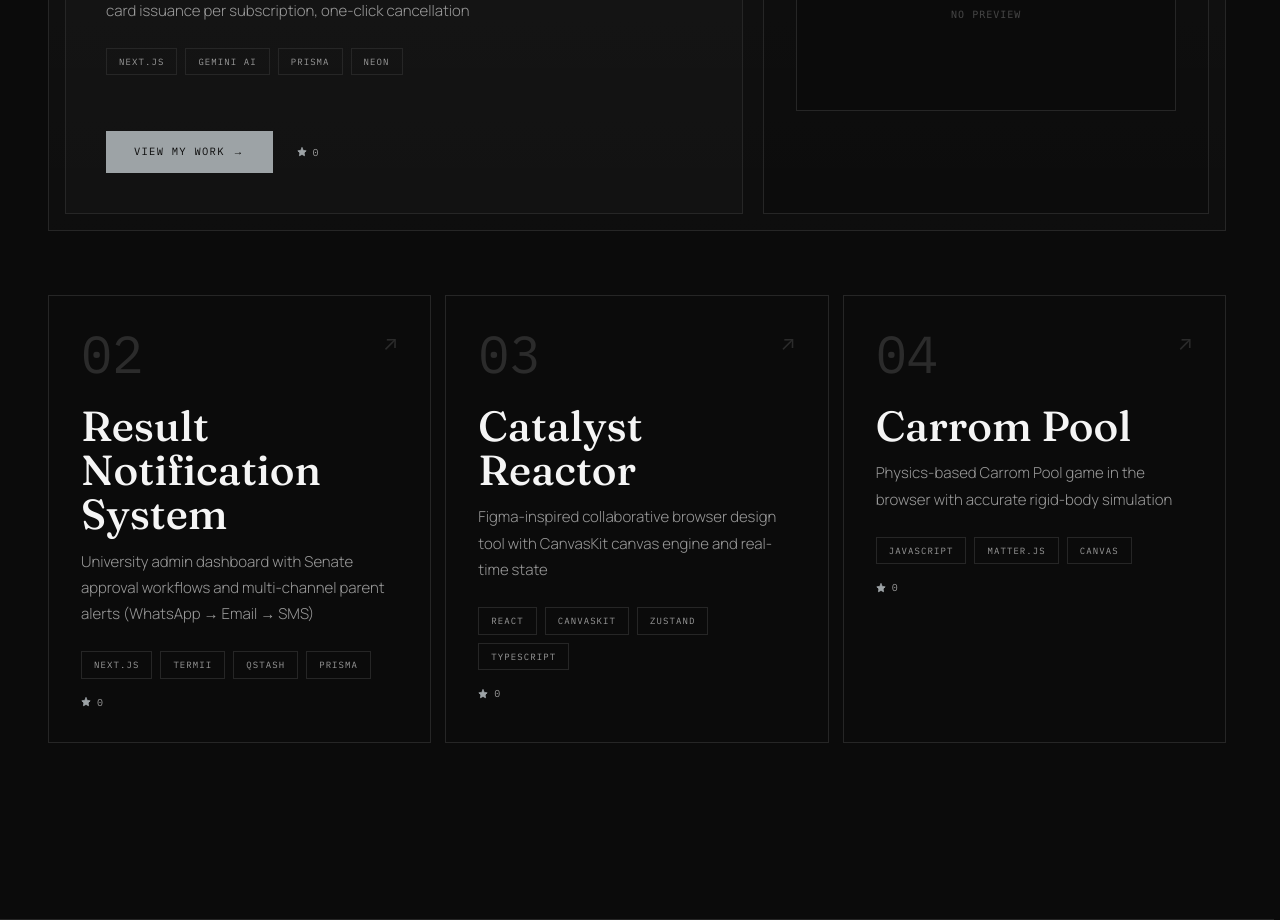
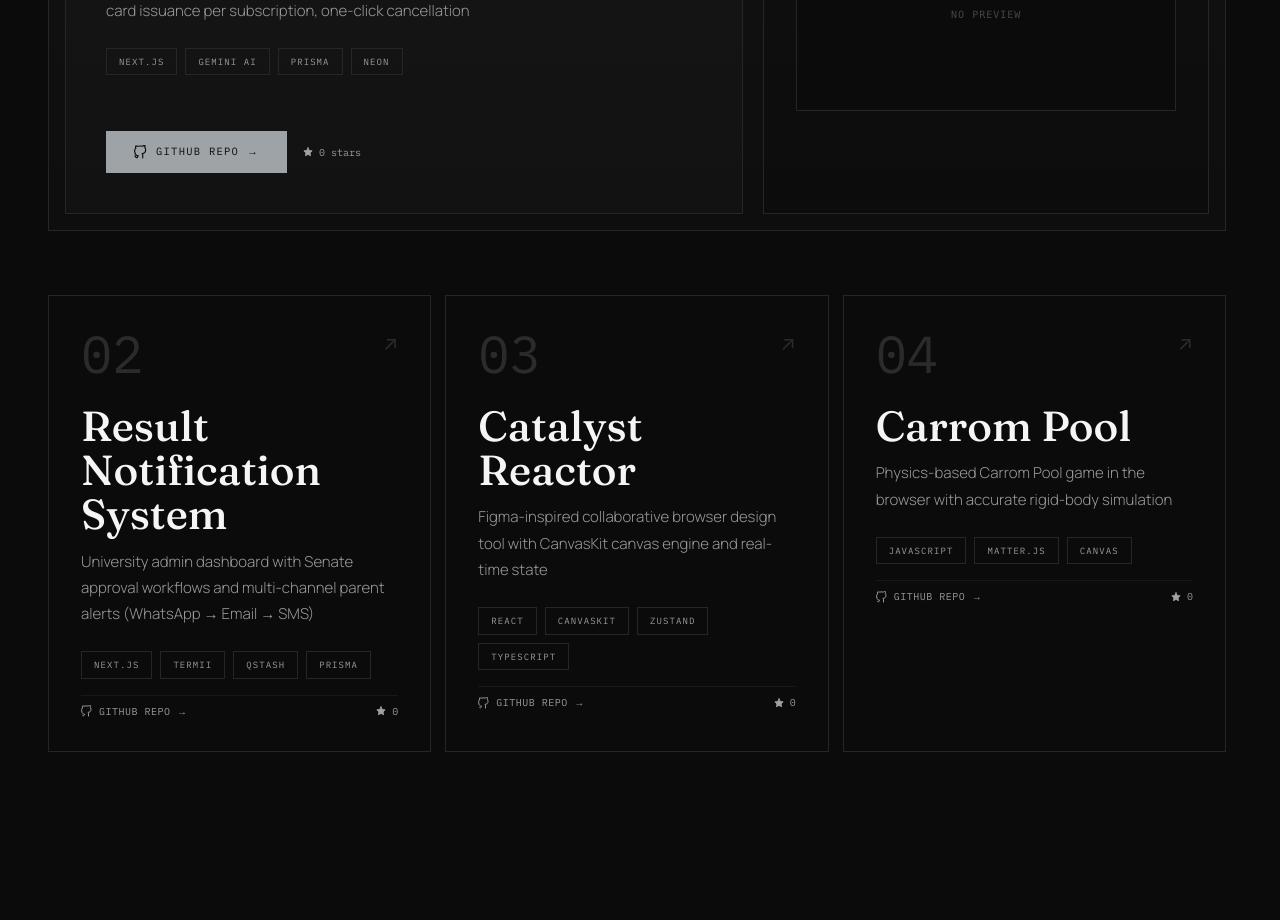
Before and after one commit to Doyen04/portfolio, a Next.js app: page / in a window 1280 px wide. Shown: the part 1400-2320 px from the top of the page. Built offline with nearby package versions, Linux system fonts and the light colour scheme; no server answers.

Commit message:
feat: implement project showcase section with modular cards and GitHub data integration

```diff
--- a/src/components/ProjectCard.tsx
+++ b/src/components/ProjectCard.tsx
@@ -69,10 +69,17 @@ export default function ProjectCard({
                 ))}
             </div>
 
-            {/* Stars */}
-            <div className="flex items-center gap-1.5 text-[10px] text-(--muted)" style={{ fontFamily: 'var(--mono)' }}>
-                <svg className="text-(--accent)" xmlns="http://www.w3.org/2000/svg" width="10" height="10" viewBox="0 0 24 24" fill="currentColor" stroke="currentColor" strokeWidth="2" strokeLinecap="round" strokeLinejoin="round"><polygon points="12 2 15.09 8.26 22 9.27 17 14.14 18.18 21.02 12 17.77 5.82 21.02 7 14.14 2 9.27 8.91 8.26 12 2" /></svg>
-                <span>{stars}</span>
+            {/* Footer row: GitHub Repo + Stars */}
+            <div className="flex items-center justify-between pt-2 border-t border-(--border)/50 text-[10px] text-(--muted)" style={{ fontFamily: 'var(--mono)' }}>
+                <div className="flex items-center gap-1.5 group-hover:text-(--accent) transition-colors">
+                    <svg xmlns="http://www.w3.org/2000/svg" width="12" height="12" viewBox="0 0 24 24" fill="none" stroke="currentColor" strokeWidth="2" strokeLinecap="round" strokeLinejoin="round"><path d="M15 22v-4a4.8 4.8 0 0 0-1-3.2c3-.3 6-1.5 6-6.5a5.4 5.4 0 0 0-1.5-3.8 5.4 5.4 0 0 0 .1-3.8s-1.3-.4-4 1.5a13.9 13.9 0 0 0-7 0C4.3 1.6 3 2 3 2a5.4 5.4 0 0 0 .1 3.8A5.4 5.4 0 0 0 1.5 12c0 5 3 6.2 6 6.5-.8.5-1.5 1.4-1.8 2.8-.3.2-1.3.8-2.6-.4-1.5-2.4-1.5-2.4" /></svg>
+                    <span className="uppercase tracking-wider">GitHub Repo →</span>
+                </div>
+
+                <div className="flex items-center gap-1.5">
+                    <svg className="text-(--accent)" xmlns="http://www.w3.org/2000/svg" width="10" height="10" viewBox="0 0 24 24" fill="currentColor" stroke="currentColor" strokeWidth="2" strokeLinecap="round" strokeLinejoin="round"><polygon points="12 2 15.09 8.26 22 9.27 17 14.14 18.18 21.02 12 17.77 5.82 21.02 7 14.14 2 9.27 8.91 8.26 12 2" /></svg>
+                    <span>{stars}</span>
+                </div>
             </div>
         </motion.a>
     );
--- a/src/components/Projects.tsx
+++ b/src/components/Projects.tsx
@@ -48,7 +48,7 @@ export default async function Projects() {
             name: formatProjectName(project.displayName),
             description: repo?.description || project.description,
             tags: project.tags,
-            repoUrl: repo?.url || `https://github.com/Doyen04/${project.repoSlug}`,
+            repoUrl: repo?.html_url || (repo?.url && repo.url.includes('github.com') ? repo.url : `https://github.com/Doyen04/${project.repoSlug}`),
             stars: repo?.stargazers_count || 0,
             siteUrl: repo?.homepage || null,
         };
--- a/src/components/Projects/FeaturedProject.tsx
+++ b/src/components/Projects/FeaturedProject.tsx
@@ -69,16 +69,25 @@ export default function FeaturedProject({ number, name, description, tags, repoU
                     </div>
                 </div>
 
-                <div className="flex flex-wrap items-center gap-4 sm:gap-6 mt-auto pt-2">
-                    <a href={repoUrl} target="_blank" rel="noopener noreferrer" className="btn-fill text-center w-full sm:w-auto justify-center">
-                        View My Work <span>→</span>
+                <div className="flex flex-wrap items-center gap-3 sm:gap-4 mt-auto pt-2">
+                    <a href={repoUrl} target="_blank" rel="noopener noreferrer" className="btn-fill text-center w-full sm:w-auto justify-center flex items-center gap-2">
+                        <svg xmlns="http://www.w3.org/2000/svg" width="14" height="14" viewBox="0 0 24 24" fill="none" stroke="currentColor" strokeWidth="2" strokeLinecap="round" strokeLinejoin="round"><path d="M15 22v-4a4.8 4.8 0 0 0-1-3.2c3-.3 6-1.5 6-6.5a5.4 5.4 0 0 0-1.5-3.8 5.4 5.4 0 0 0 .1-3.8s-1.3-.4-4 1.5a13.9 13.9 0 0 0-7 0C4.3 1.6 3 2 3 2a5.4 5.4 0 0 0 .1 3.8A5.4 5.4 0 0 0 1.5 12c0 5 3 6.2 6 6.5-.8.5-1.5 1.4-1.8 2.8-.3.2-1.3.8-2.6-.4-1.2-1.4-1.5-2.4-1.5-2.4" /></svg>
+                        <span>GitHub Repo</span>
+                        <span>→</span>
                     </a>
 
-                    <div className="flex items-center gap-1.5" style={{ fontFamily: 'var(--mono)', fontSize: '10px', color: 'var(--muted)' }}>
+                    {siteUrl && (
+                        <a href={siteUrl} target="_blank" rel="noopener noreferrer" className="btn-outline text-center w-full sm:w-auto justify-center flex items-center gap-2">
+                            <span>Live Demo</span>
+                            <span>↗</span>
+                        </a>
+                    )}
+
+                    <div className="flex items-center gap-1.5 ml-auto sm:ml-0" style={{ fontFamily: 'var(--mono)', fontSize: '10px', color: 'var(--muted)' }}>
                         <svg style={{ color: 'var(--accent)' }} xmlns="http://www.w3.org/2000/svg" width="10" height="10" viewBox="0 0 24 24" fill="currentColor" stroke="currentColor" strokeWidth="2" strokeLinecap="round" strokeLinejoin="round">
                             <polygon points="12 2 15.09 8.26 22 9.27 17 14.14 18.18 21.02 12 17.77 5.82 21.02 7 14.14 2 9.27 8.91 8.26 12 2" />
                         </svg>
-                        <span>{stars}</span>
+                        <span>{stars} stars</span>
                     </div>
                 </div>
             </div>
--- a/src/components/Projects/RepoCard.tsx
+++ b/src/components/Projects/RepoCard.tsx
@@ -3,6 +3,7 @@ import SiteScreenshot from '@/ui/SiteScreenshot';
 type Repo = {
     id: number | string;
     url: string;
+    html_url?: string;
     name: string;
     description?: string | null;
     language?: string | null;
@@ -11,10 +12,12 @@ type Repo = {
 };
 
 export default function RepoCard({ repo }: { repo: Repo }) {
+    const githubUrl = repo.html_url || (repo.url?.includes('github.com') ? repo.url : `https://github.com/Doyen04/${repo.name}`);
+
     return (
         <a
             key={repo.id}
-            href={repo.homepage || repo.url}
+            href={githubUrl}
             target="_blank"
             rel="noopener noreferrer"
             className="group relative overflow-hidden transition-colors bg-transparent hover:bg-(--surface) border border-(--border) p-4 sm:p-6 flex flex-col h-full min-h-40 sm:min-h-48"
@@ -24,9 +27,12 @@ export default function RepoCard({ repo }: { repo: Repo }) {
             </div>
 
             <div className="flex-1">
-                <h4 className="group-hover:text-(--accent)! transition-colors mb-2 text-[18px] sm:text-[24px]" style={{ fontFamily: 'var(--serif)', fontWeight: 500, color: 'var(--white)' }}>
-                    {repo.name.replace(/[-_]+/g, ' ').replace(/\b\w/g, (c) => c.toUpperCase())}
-                </h4>
+                <div className="flex items-center justify-between gap-2 mb-2">
+                    <h4 className="group-hover:text-(--accent)! transition-colors text-[18px] sm:text-[24px]" style={{ fontFamily: 'var(--serif)', fontWeight: 500, color: 'var(--white)' }}>
+                        {repo.name.replace(/[-_]+/g, ' ').replace(/\b\w/g, (c) => c.toUpperCase())}
+                    </h4>
+                    <svg className="text-(--muted) group-hover:text-(--accent) transition-colors shrink-0" xmlns="http://www.w3.org/2000/svg" width="14" height="14" viewBox="0 0 24 24" fill="none" stroke="currentColor" strokeWidth="2" strokeLinecap="round" strokeLinejoin="round"><path d="M15 22v-4a4.8 4.8 0 0 0-1-3.2c3-.3 6-1.5 6-6.5a5.4 5.4 0 0 0-1.5-3.8 5.4 5.4 0 0 0 .1-3.8s-1.3-.4-4 1.5a13.9 13.9 0 0 0-7 0C4.3 1.6 3 2 3 2a5.4 5.4 0 0 0 .1 3.8A5.4 5.4 0 0 0 1.5 12c0 5 3 6.2 6 6.5-.8.5-1.5 1.4-1.8 2.8-.3.2-1.3.8-2.6-.4-1.2-1.4-1.5-2.4-1.5-2.4" /></svg>
+                </div>
 
                 {repo.description && (
                     <p className="mb-4 text-[14px] leading-[1.6] text-(--muted)" style={{ fontFamily: 'var(--sans)', fontWeight: 300 }}>
@@ -35,18 +41,18 @@ export default function RepoCard({ repo }: { repo: Repo }) {
                 )}
             </div>
 
-            <div className="flex items-center justify-between mt-4">
+            <div className="flex items-center justify-between mt-4 pt-2 border-t border-(--border)/50">
                 {repo.language && (
                     <span className="text-(--muted) text-[10px]" style={{ fontFamily: 'var(--mono)', textTransform: 'uppercase', letterSpacing: '0.12em' }}>
                         {repo.language}
                     </span>
                 )}
 
-                <div className="flex items-center gap-1" style={{ color: 'var(--muted)', fontSize: '10px' }}>
+                <div className="flex items-center gap-1.5" style={{ color: 'var(--muted)', fontSize: '10px' }}>
                     <svg style={{ color: 'var(--accent)' }} xmlns="http://www.w3.org/2000/svg" width="10" height="10" viewBox="0 0 24 24" fill="currentColor" stroke="currentColor" strokeWidth="2" strokeLinecap="round" strokeLinejoin="round">
                         <polygon points="12 2 15.09 8.26 22 9.27 17 14.14 18.18 21.02 12 17.77 5.82 21.02 7 14.14 2 9.27 8.91 8.26 12 2" />
                     </svg>
-                    <span style={{ fontFamily: 'var(--mono)', fontSize: '10px' }}>{repo.stargazers_count}</span>
+                    <span style={{ fontFamily: 'var(--mono)', fontSize: '10px' }}>{repo.stargazers_count || 0}</span>
                 </div>
             </div>
         </a>
--- a/src/types/github.ts
+++ b/src/types/github.ts
@@ -3,6 +3,7 @@ export interface GitHubRepo {
   name: string;
   description: string | null;
   url: string;
+  html_url?: string;
   homepage: string | null;
   language: string | null;
   stargazers_count: number;
```
